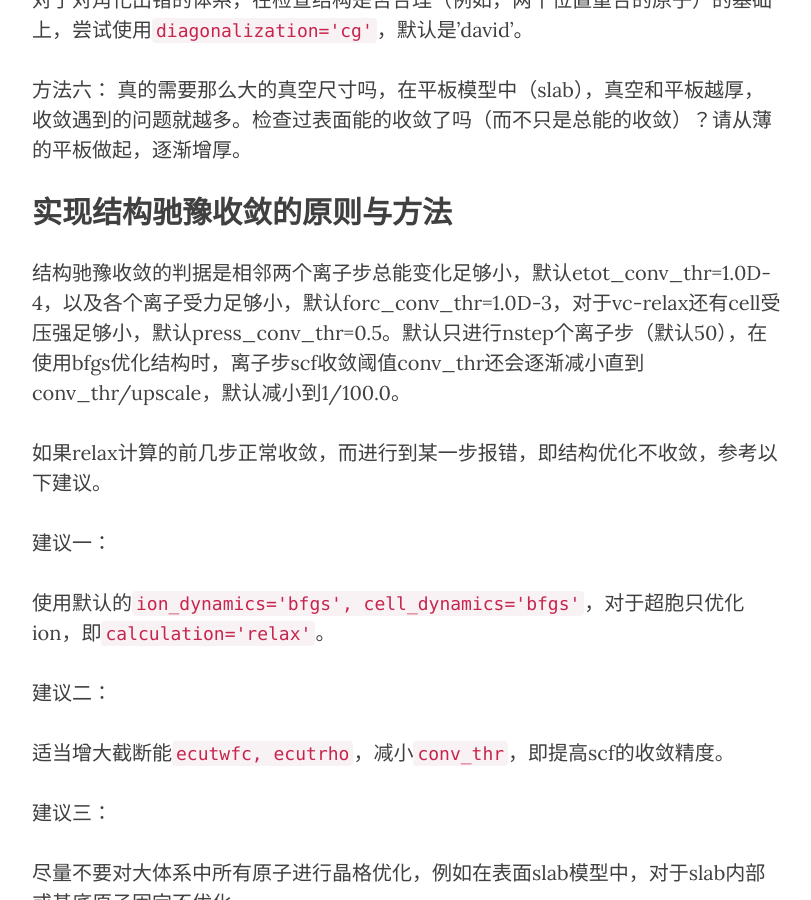
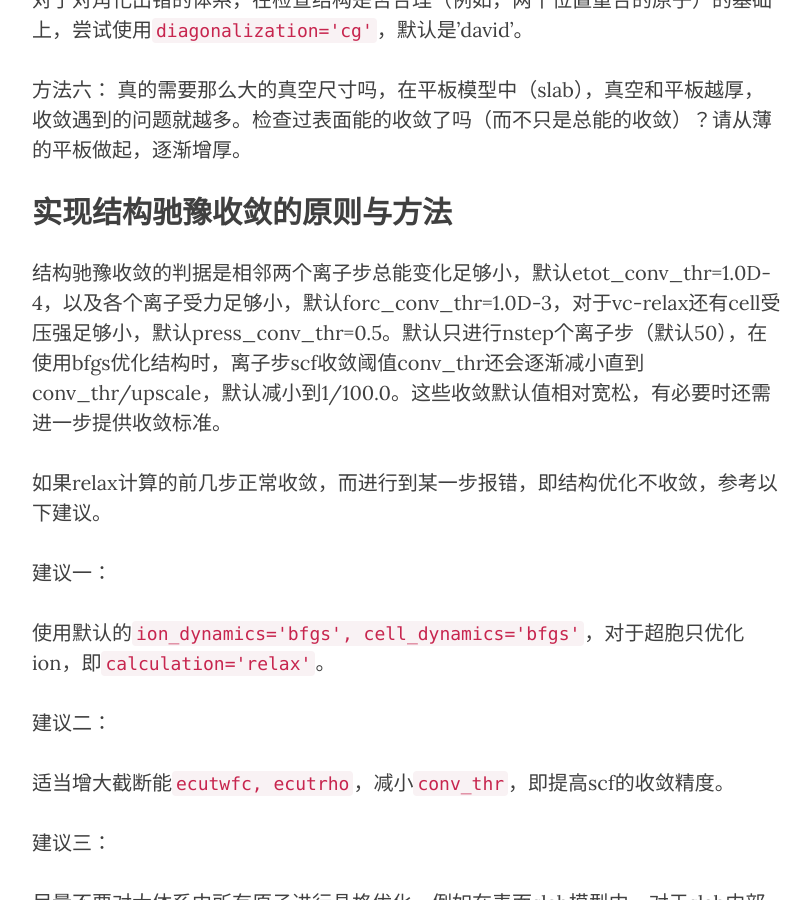
Before and after one commit to yyyu200/DFTbook, a Jekyll site: the page built from _posts/2019-06-27-converge.md, in a window 1280 px wide and 900 px high, scrolled down 1743 px. Shown: the whole window, without its empty margins (233-1044 px from the left). Built offline with Jekyll 4.4.1, drawn with Linux system fonts in a browser that asks for light colours; nearby versions of some CDN libraries; comment, search, counter and statistics services are not loaded.

Commit message:
modify at20190627-13:58:44-aliyun

```diff
--- a/_posts/2019-06-27-converge.md
+++ b/_posts/2019-06-27-converge.md
@@ -75,7 +75,7 @@
 
 ## 实现结构驰豫收敛的原则与方法
 
-结构驰豫收敛的判据是相邻两个离子步总能变化足够小，默认etot_conv_thr=1.0D-4，以及各个离子受力足够小，默认forc_conv_thr=1.0D-3，对于vc-relax还有cell受压强足够小，默认press_conv_thr=0.5。默认只进行nstep个离子步（默认50），在使用bfgs优化结构时，离子步scf收敛阈值conv_thr还会逐渐减小直到conv_thr/upscale，默认减小到1/100.0。
+结构驰豫收敛的判据是相邻两个离子步总能变化足够小，默认etot_conv_thr=1.0D-4，以及各个离子受力足够小，默认forc_conv_thr=1.0D-3，对于vc-relax还有cell受压强足够小，默认press_conv_thr=0.5。默认只进行nstep个离子步（默认50），在使用bfgs优化结构时，离子步scf收敛阈值conv_thr还会逐渐减小直到conv_thr/upscale，默认减小到1/100.0。这些收敛默认值相对宽松，有必要时还需进一步提供收敛标准。
 
 如果relax计算的前几步正常收敛，而进行到某一步报错，即结构优化不收敛，参考以下建议。
 
```
